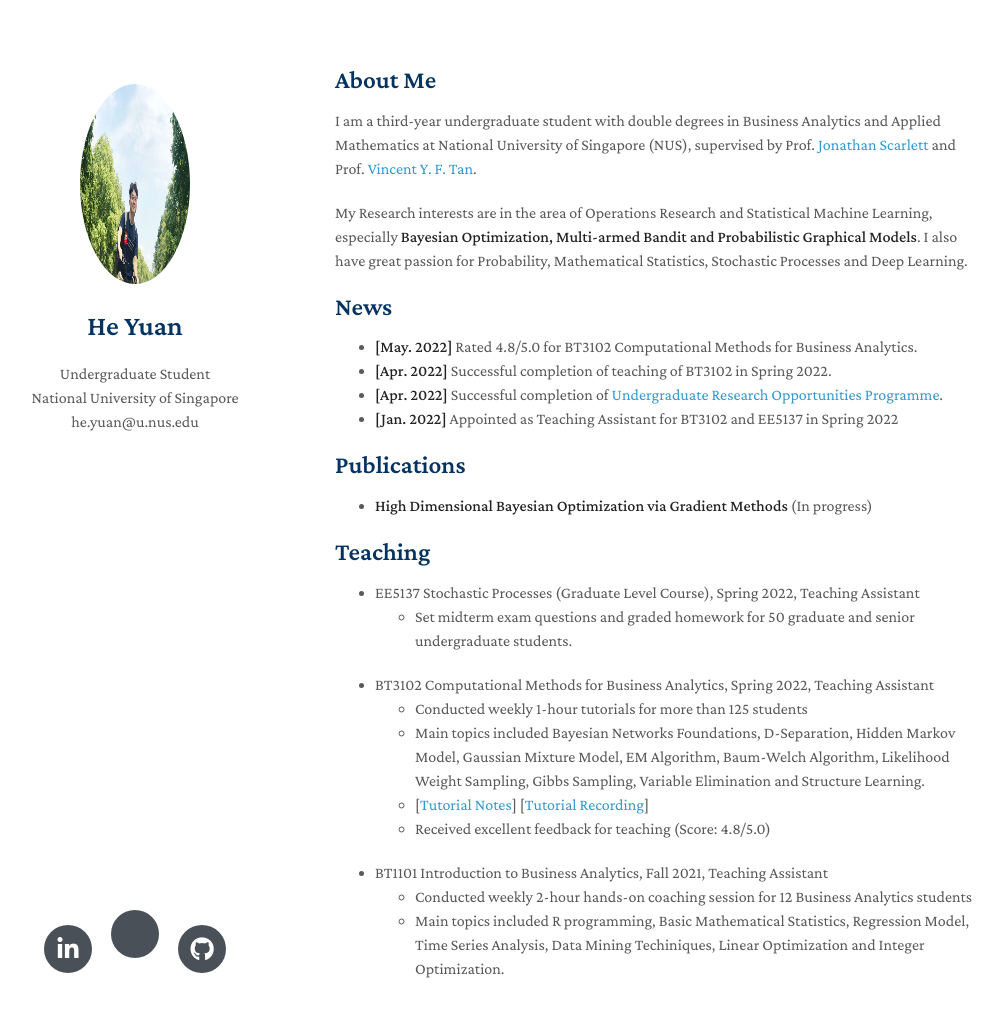
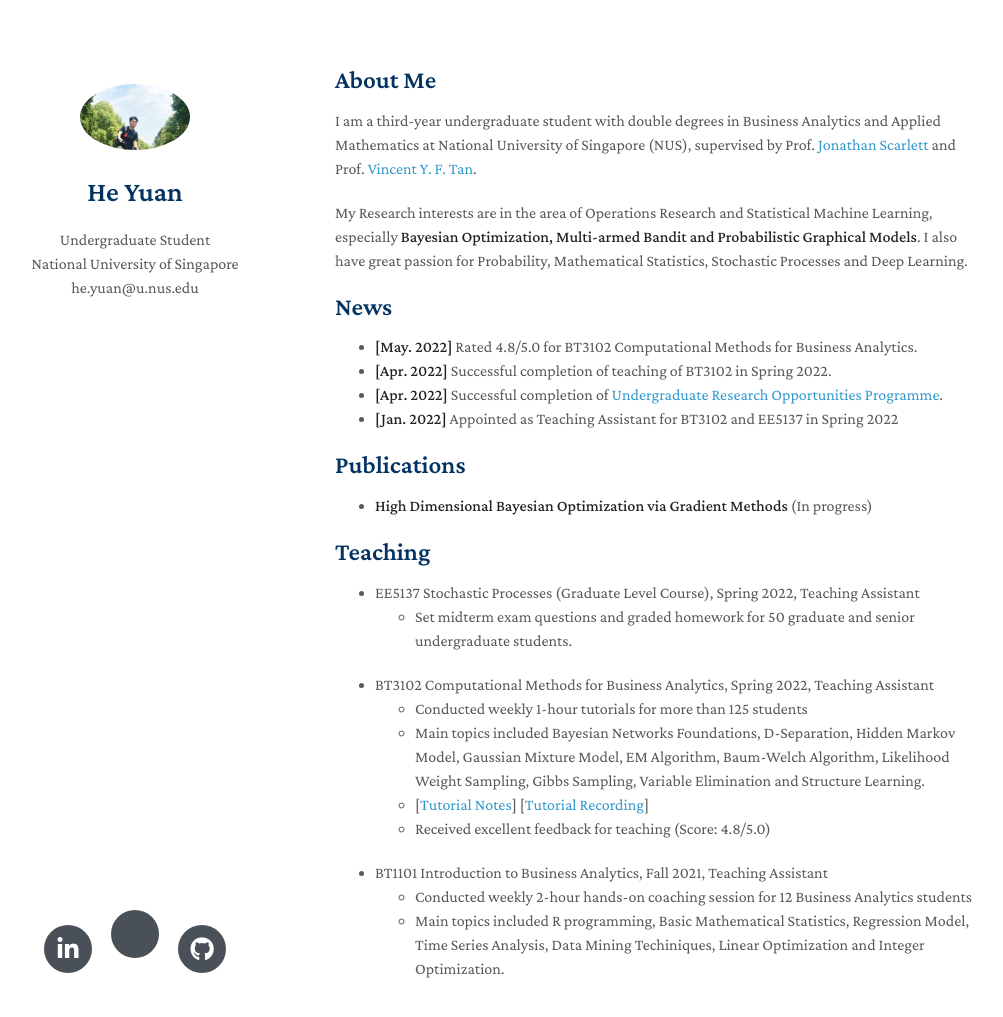
Before and after one commit to Henry-Yuan-He/Henry-Yuan-He.github.io, a Jekyll site: the page built from index.md, in a window 1280 px wide and 1075 px high. Shown: the top 1017 px of the window, without its empty margins (135-1138 px from the left). Built offline with Jekyll 4.4.1, drawn with Linux system fonts in a browser that asks for light colours; nearby versions of some CDN libraries; a style sheet for code colours, icons or effects is not loaded; our own code applies the rules of GitHub Pages for plain Markdown files.

Commit message:
Update homepage.html

```diff
--- a/_layouts/homepage.html
+++ b/_layouts/homepage.html
@@ -28,7 +28,7 @@
       <header>
 
         {% if site.avatar %}
-        <a class="image avatar"><img src="{{site.avatar}}" height="200" width="200" alt="avatar" onContextMenu="return false" /></a>
+        <a class="image avatar"><img src="{{site.avatar}}"  alt="avatar" onContextMenu="return false" /></a>
         {% endif %}
 
         <h1>{{ site.title }}</h1>
```
